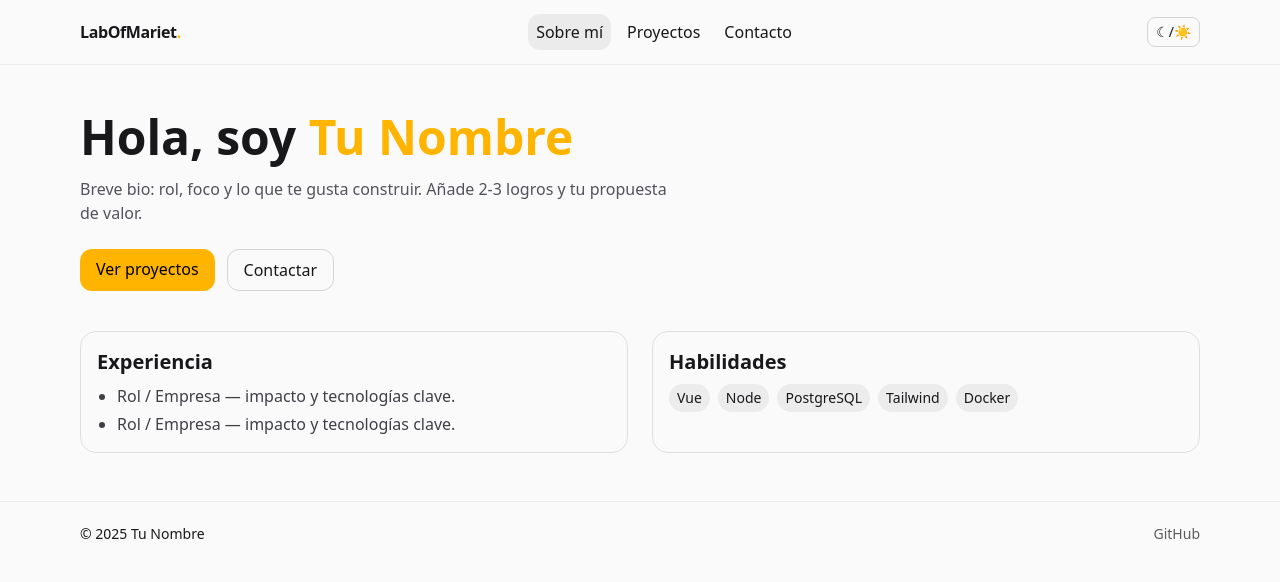
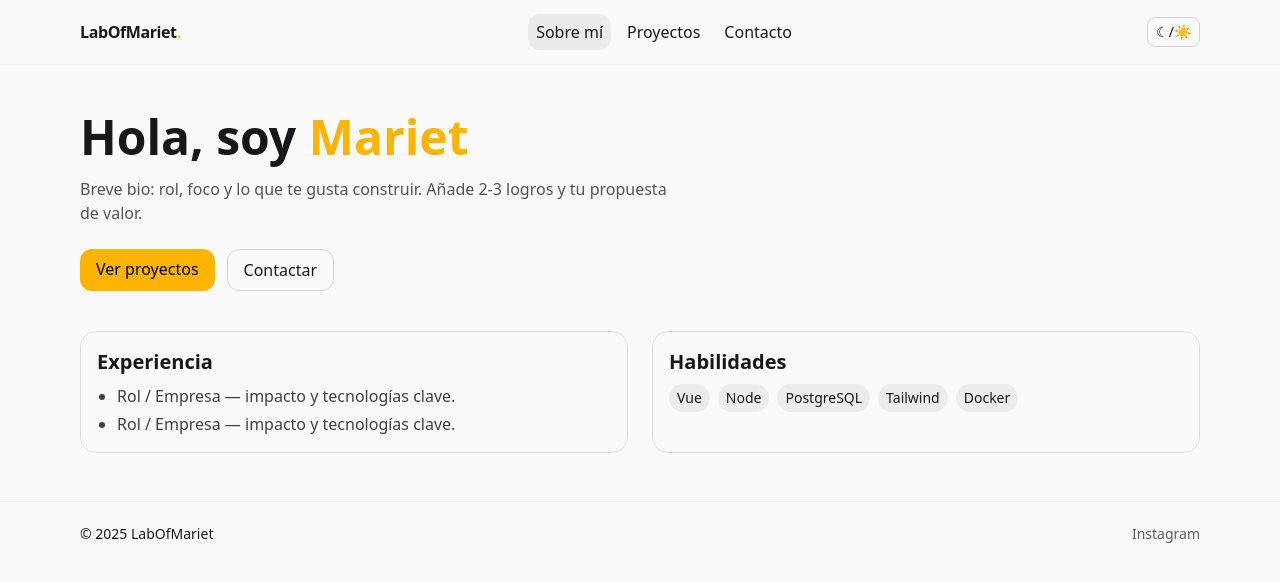
Before and after one commit to sferns08/LabOfMariet, a plain HTML site: page public/about.html in a window 1280 px wide. Drawn offline with nearby package versions, Linux system fonts and the light colour scheme.

Commit message:
Cambio literal titulo

```diff
--- a/public/about.html
+++ b/public/about.html
@@ -3,7 +3,7 @@
 <head>
   <meta charset="utf-8" />
   <meta name="viewport" content="width=device-width,initial-scale=1" />
-  <title>Sobre mí — Portfolio</title>
+  <title>LabOfMariet</title>
   <meta name="description" content="Sobre mí, experiencia y habilidades." />
   <script src="https://cdn.tailwindcss.com"></script>
   <script>
@@ -52,7 +52,7 @@
   <!-- ABOUT -->
   <main class="mx-auto max-w-6xl px-4 py-12">
     <section class="mb-10">
-      <h1 class="text-4xl md:text-5xl font-extrabold">Hola, soy <span class="text-brand">Tu Nombre</span></h1>
+      <h1 class="text-4xl md:text-5xl font-extrabold">Hola, soy <span class="text-brand">Mariet</span></h1>
       <p class="mt-4 text-zinc-600 dark:text-zinc-300 max-w-prose">
         Breve bio: rol, foco y lo que te gusta construir. Añade 2-3 logros y tu propuesta de valor.
       </p>
@@ -82,8 +82,8 @@
 
   <footer class="border-t border-zinc-200/60 dark:border-zinc-800/60">
     <div class="mx-auto max-w-6xl px-4 h-16 flex items-center justify-between text-sm">
-      <span>© <span id="y"></span> Tu Nombre</span>
-      <a class="opacity-70 hover:opacity-100" href="https://github.com/tuusuario" target="_blank" rel="noreferrer">GitHub</a>
+      <span>© <span id="y"></span> LabOfMariet</span>
+      <a class="opacity-70 hover:opacity-100" href="https://www.instagram.com/labofmariet" target="_blank" rel="noreferrer">Instagram</a>
     </div>
   </footer>
 
```
